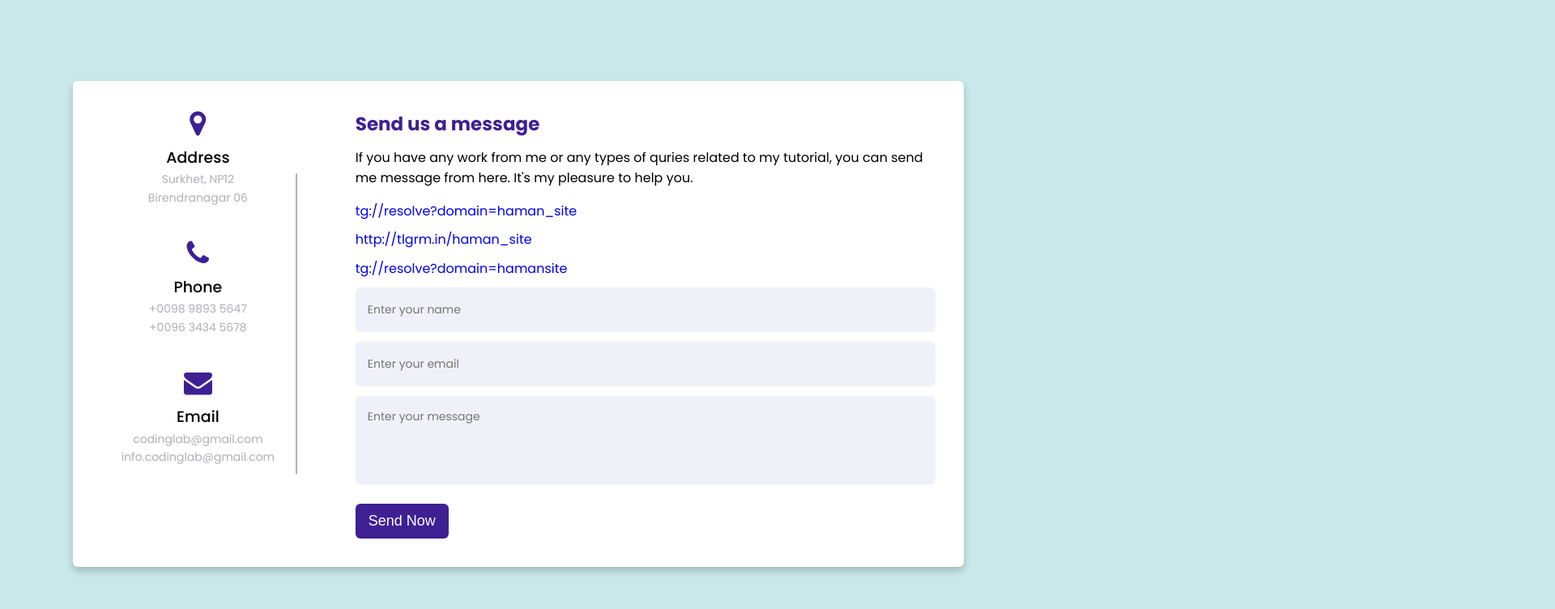
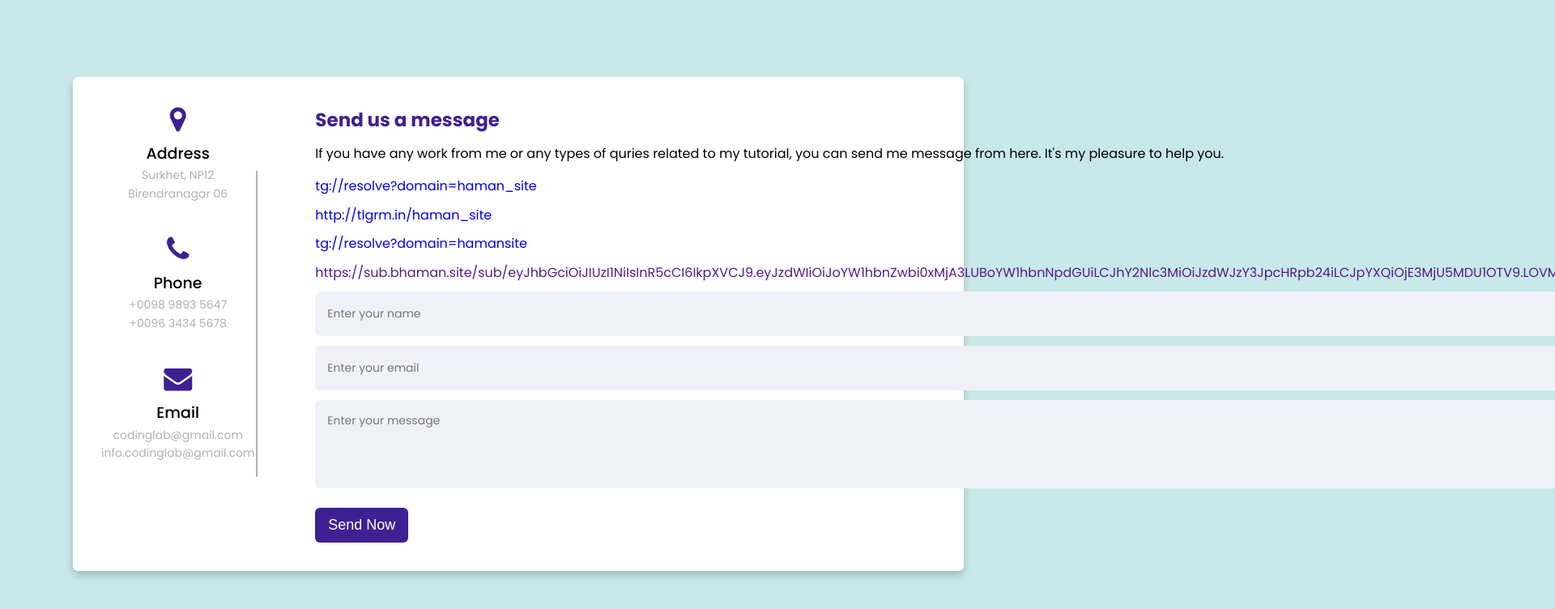
Before and after one commit to eshkevar-arash/contact-us, a plain HTML site: page index.html in a window 1280 px wide. Shown: the top 752 px of the page at 81% size, 1920 px wide, since content can reach past the window. Drawn offline with Linux system fonts and the light colour scheme.

Commit message:
Update index.html

```diff
--- a/index.html
+++ b/index.html
@@ -43,6 +43,10 @@
             <a href="tg://resolve?domain=haman_site" style="display: block;margin-bottom: 1rem">tg://resolve?domain=haman_site</a>
             <a href="http://tlgrm.in/haman_site" style="display: block;margin-bottom: 1rem">http://tlgrm.in/haman_site</a>
             <a href="tg://resolve?domain=hamansite" style="display: block;margin-bottom: 1rem">tg://resolve?domain=hamansite</a>
+            <a href="" style="display: block;margin-bottom: 1rem">
+                https://sub.bhaman.site/sub/eyJhbGciOiJIUzI1NiIsInR5cCI6IkpXVCJ9.eyJzdWIiOiJoYW1hbnZwbi0xMjA3LUBoYW1hbnNpdGUiLCJhY2Nlc3MiOiJzdWJzY3JpcHRpb24iLCJpYXQiOjE3MjU5MDU1OTV9.LOVMC6zBznmLoIctlCP1joUUWhMHfnUAr8FYSfT5qtU
+
+            </a>
             <form action="" class="form">
                 <div class="form__box">
                     <input type="text" class="form__control" placeholder="Enter your name">
```
